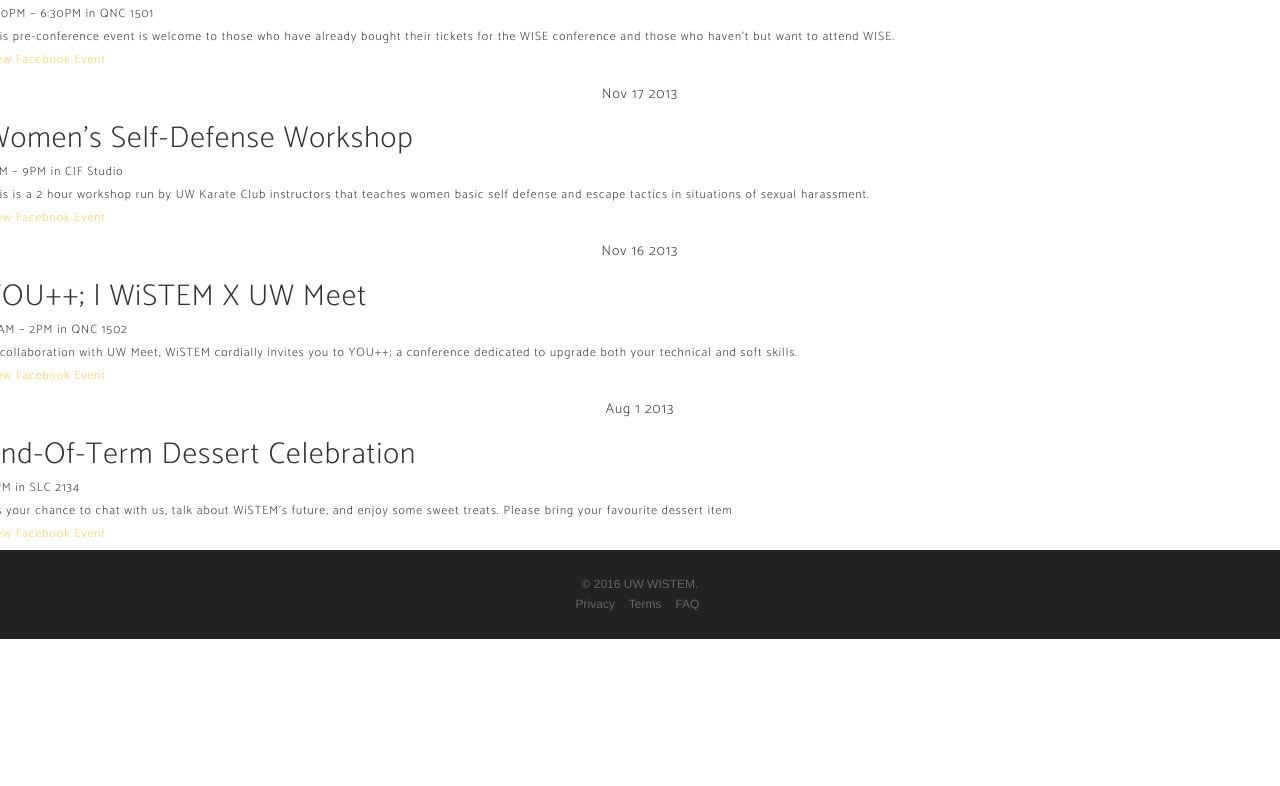
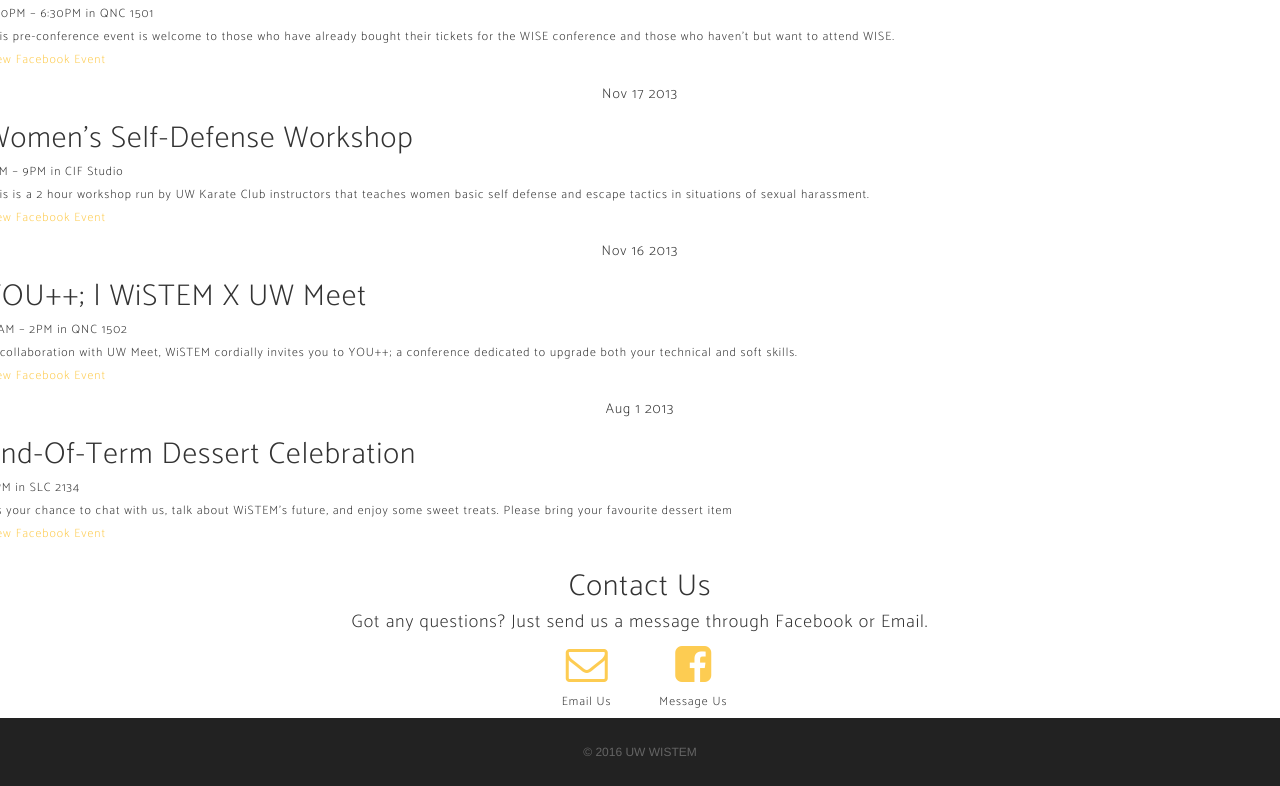
Before and after one commit to carol-yao/wistem_website, a website: page events.html in a window 1280 px wide. Shown: the part 964-1750 px from the top of the page. Before the commit the page ends 1603 px from the top, so only its background shows below. Drawn offline with nearby package versions, Linux system fonts and the light colour scheme; files that its build step writes are made by us from their sources; a web font is replaced by a local one.

Commit message:
Removed Policty & Terms & FAQ from bottom footer,replace with social media links, changed "contact us" message

```diff
--- a/events.html
+++ b/events.html
@@ -226,20 +226,29 @@
 
 
 
+<div class="row contact" id="contact">
+  <div class="col-md-12">
+    <h2 class="title text-center white">Contact Us</h2>
+    <h4 class="description text-center white">Got any questions? Just send us a message through Facebook or Email.</h4>
+    <div class="divider white-line"></div>
+    <div class="col-sm-5"></div>
+    <div class="col-sm-1 text-center">
+      <a href="mailto:uwwistemclub@email.com"><i class="fa fa-envelope-o fa-3x" aria-hidden="true"></i></a>
+      <h6 class="white">Email Us</h6>
+    </div>
+    <div class="col-sm-1 text-center">
+      <a href="https://www.facebook.com/UWWiSTEM/?fref=ts"><i class="fa fa-facebook-square fa-3x" aria-hidden="true"></i></a>
+      <h6 class="white">Message Us</h6>
+    </div>
+    <div class="col-sm-5"></div>
+
+
+  </div>
+</div>
+
 <footer>
   <div class="container">
-    <p>&copy; 2016 UW WISTEM.</p>
-    <ul class="list-inline">
-      <li>
-        <a href="#">Privacy</a>
-      </li>
-      <li>
-        <a href="#">Terms</a>
-      </li>
-      <li>
-        <a href="#">FAQ</a>
-      </li>
-    </ul>
+    <p>&copy; 2016 UW WISTEM</p>
   </div>
 </footer>
 
```
